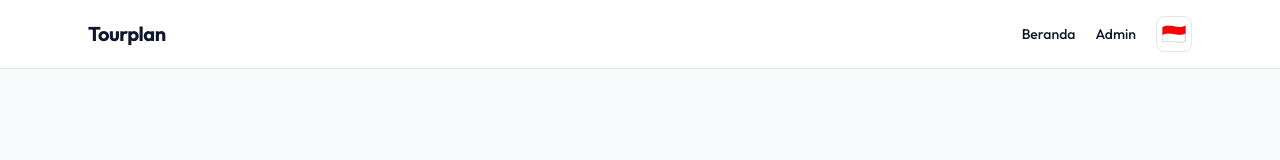
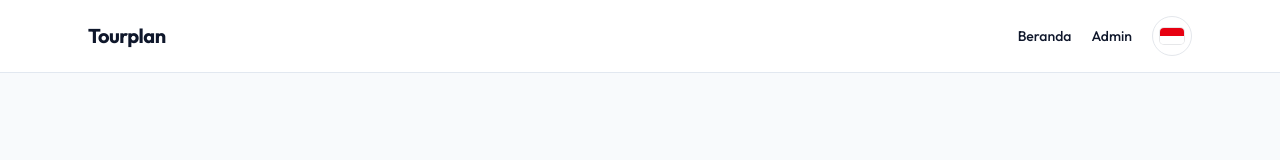
Before and after one commit to siva160198/vue-rails, a Vue app in the folder frontend/: page /error in a window 1280 px wide. Shown: the top 160 px of the page. Built offline with nearby package versions, Linux system fonts and the light colour scheme.

Commit message:
Add flat flag language switcher to admin

```diff
--- a/frontend/src/App.vue
+++ b/frontend/src/App.vue
@@ -4,7 +4,8 @@ import { useRoute } from 'vue-router'
 import { appError } from './services/errorState'
 import ToastContainer from './components/ToastContainer.vue'
 import NavigationLoader from './components/NavigationLoader.vue'
-import { locale, setLocale, t } from './services/i18n'
+import { t } from './services/i18n'
+import LanguageSwitcher from './components/LanguageSwitcher.vue'
 
 const route = useRoute()
 const AppErrorView = defineAsyncComponent(() => import('./views/AppErrorView.vue'))
@@ -18,13 +19,7 @@ const AppErrorView = defineAsyncComponent(() => import('./views/AppErrorView.vue
         <div class="flex items-center gap-5 text-sm font-medium">
           <RouterLink to="/" class="hover:text-brand-600">{{ t('nav.home') }}</RouterLink>
           <RouterLink to="/admin" class="hover:text-brand-600">{{ t('nav.admin') }}</RouterLink>
-          <details class="group relative">
-            <summary :aria-label="t('nav.language')" class="flex size-9 cursor-pointer list-none items-center justify-center rounded-lg border border-gray-200 bg-white text-xl hover:bg-gray-50">{{ locale === 'id' ? '🇮🇩' : '🇬🇧' }}</summary>
-            <div class="absolute right-0 z-50 mt-2 w-40 rounded-xl border border-gray-200 bg-white p-2 shadow-theme-lg">
-              <button type="button" class="flex w-full items-center gap-3 rounded-lg px-3 py-2 text-left text-sm hover:bg-gray-50" @click="setLocale('id'); $event.currentTarget.closest('details').removeAttribute('open')"><span class="text-xl">🇮🇩</span>Indonesia</button>
-              <button type="button" class="flex w-full items-center gap-3 rounded-lg px-3 py-2 text-left text-sm hover:bg-gray-50" @click="setLocale('en'); $event.currentTarget.closest('details').removeAttribute('open')"><span class="text-xl">🇬🇧</span>English</button>
-            </div>
-          </details>
+          <LanguageSwitcher />
         </div>
       </nav>
     </header>
--- /dev/null
+++ b/frontend/src/components/LanguageSwitcher.vue
@@ -0,0 +1,21 @@
+<script setup>
+import { locale, setLocale, t } from '../services/i18n'
+
+function chooseLanguage(value, event) {
+  setLocale(value)
+  event.currentTarget.closest('details')?.removeAttribute('open')
+}
+</script>
+
+<template>
+  <details class="group relative">
+    <summary :aria-label="t('nav.language')" class="flex h-10 w-10 cursor-pointer list-none items-center justify-center rounded-full border border-gray-200 text-gray-500 hover:bg-gray-100 dark:border-gray-800 dark:hover:bg-gray-800">
+      <svg v-if="locale === 'id'" viewBox="0 0 24 16" class="h-4 w-6 overflow-hidden rounded-sm ring-1 ring-gray-900/10" aria-hidden="true"><path fill="#e70011" d="M0 0h24v8H0z"/><path fill="#fff" d="M0 8h24v8H0z"/></svg>
+      <svg v-else viewBox="0 0 24 16" class="h-4 w-6 overflow-hidden rounded-sm ring-1 ring-gray-900/10" aria-hidden="true"><path fill="#21468b" d="M0 0h24v16H0z"/><path stroke="#fff" stroke-width="3" d="m0 0 24 16M24 0 0 16"/><path stroke="#cf142b" stroke-width="1.5" d="m0 0 24 16M24 0 0 16"/><path fill="#fff" d="M10 0h4v16h-4zM0 6h24v4H0z"/><path fill="#cf142b" d="M11 0h2v16h-2zM0 7h24v2H0z"/></svg>
+    </summary>
+    <div class="absolute right-0 z-50 mt-2 w-44 rounded-xl border border-gray-200 bg-white p-2 shadow-theme-lg dark:border-gray-800 dark:bg-gray-900">
+      <button type="button" class="flex w-full items-center gap-3 rounded-lg px-3 py-2 text-left text-sm text-gray-700 hover:bg-gray-100 dark:text-gray-200 dark:hover:bg-gray-800" @click="chooseLanguage('id', $event)"><svg viewBox="0 0 24 16" class="h-4 w-6 overflow-hidden rounded-sm ring-1 ring-gray-900/10" aria-hidden="true"><path fill="#e70011" d="M0 0h24v8H0z"/><path fill="#fff" d="M0 8h24v8H0z"/></svg>Indonesia</button>
+      <button type="button" class="flex w-full items-center gap-3 rounded-lg px-3 py-2 text-left text-sm text-gray-700 hover:bg-gray-100 dark:text-gray-200 dark:hover:bg-gray-800" @click="chooseLanguage('en', $event)"><svg viewBox="0 0 24 16" class="h-4 w-6 overflow-hidden rounded-sm ring-1 ring-gray-900/10" aria-hidden="true"><path fill="#21468b" d="M0 0h24v16H0z"/><path stroke="#fff" stroke-width="3" d="m0 0 24 16M24 0 0 16"/><path stroke="#cf142b" stroke-width="1.5" d="m0 0 24 16M24 0 0 16"/><path fill="#fff" d="M10 0h4v16h-4zM0 6h24v4H0z"/><path fill="#cf142b" d="M11 0h2v16h-2zM0 7h24v2H0z"/></svg>English</button>
+    </div>
+  </details>
+</template>
--- a/frontend/src/components/admin/AdminLayout.vue
+++ b/frontend/src/components/admin/AdminLayout.vue
@@ -6,6 +6,7 @@ import {
   PanelLeftClose, PanelLeftOpen, ScrollText, Search, ShieldCheck, Sun, Users, X,
 } from '@lucide/vue'
 import AsyncButton from '../AsyncButton.vue'
+import LanguageSwitcher from '../LanguageSwitcher.vue'
 import { t } from '../../services/i18n'
 
 const props = defineProps({ email: { type: String, default: '' }, permissions: { type: Array, default: () => [] }, logoutLoading: { type: Boolean, default: false } })
@@ -120,6 +121,7 @@ function toggleUserManagement() {
         <div class="flex items-center gap-3">
           <button class="flex h-10 w-10 items-center justify-center rounded-full border border-gray-200 text-gray-500 hover:bg-gray-100 dark:border-gray-800 dark:hover:bg-gray-800" @click="toggleTheme"><Sun v-if="dark" :size="19" /><Moon v-else :size="19" /></button>
           <button class="relative flex h-10 w-10 items-center justify-center rounded-full border border-gray-200 text-gray-500 hover:bg-gray-100 dark:border-gray-800 dark:hover:bg-gray-800"><Bell :size="19" /><span class="absolute right-0 top-0 h-2.5 w-2.5 rounded-full border-2 border-white bg-error-700 dark:border-gray-900"></span></button>
+          <LanguageSwitcher />
           <div class="relative">
             <button class="flex items-center gap-3" @click="profileOpen = !profileOpen">
               <span class="flex h-10 w-10 items-center justify-center rounded-full bg-brand-100 font-semibold text-brand-600 dark:bg-brand-500/15 dark:text-brand-400">A</span>
```
